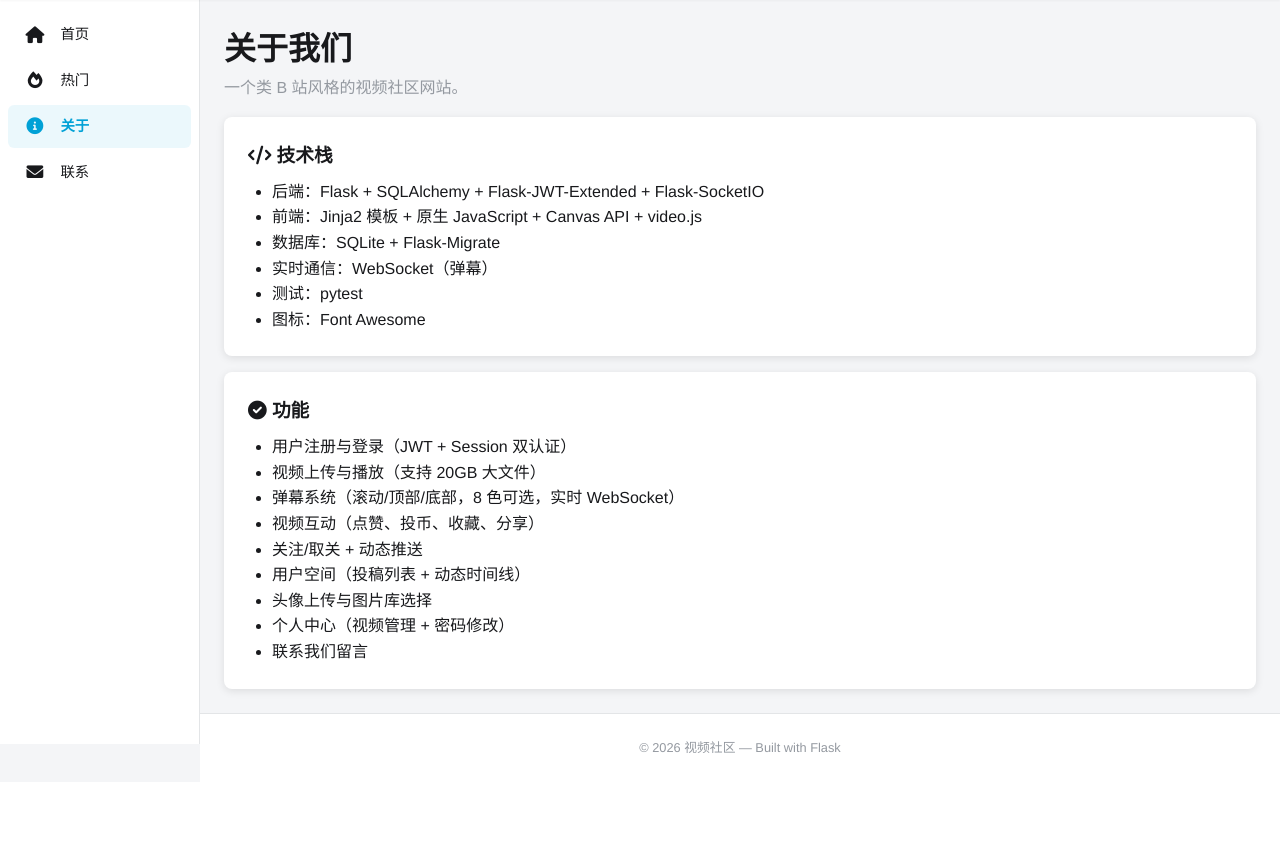
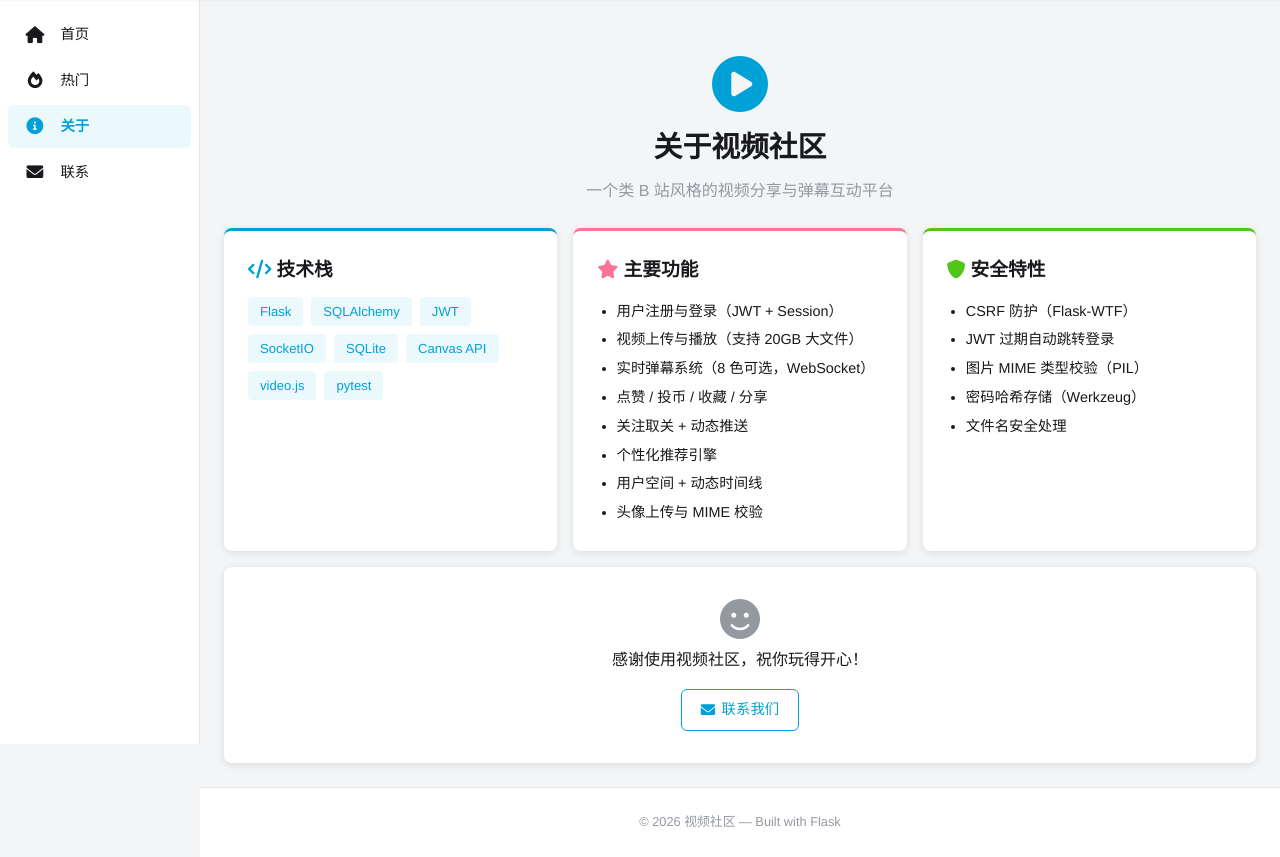
Before and after one commit to ezAiEly/Flask, a Flask app: page /about in a window 1280 px wide. Shown: the part 56-913 px from the top of the page. Before the commit the page ends 809 px from the top, so only its background shows below. Run offline with Flask 3, Linux system fonts and the light colour scheme; some libraries are stand-ins or nearby versions.

Commit message:
Polish remaining frontend pages with Bilibili-style design, fix bugs, and add dependencies
- Add Flask-WTF and Pillow to requirements.txt
- Add CSRF token to delete video form in video.html
- Fix broken url_for('video_page') references in user_space.html feed items
- Redesign about.html with modern card grid, tech stack tags, and feature highlights
- Update login.html and register.html with branded headers, icons, and better UX

```diff
--- a/requirements.txt
+++ b/requirements.txt
@@ -14,3 +14,5 @@ eventlet==0.41.0
 Flask-Migrate==4.1.0
 python-dotenv==1.2.2
 pytest==9.0.3
+Flask-WTF==1.2.2
+Pillow==11.3.0
--- a/templates/about.html
+++ b/templates/about.html
@@ -2,33 +2,60 @@
 {% extends "base.html" %}
 {% block title %}关于{% endblock %}
 {% block content %}
-<h1>关于我们</h1>
-<p class="text-muted mb-2">一个类 B 站风格的视频社区网站。</p>
 
-<div class="card mt-2">
-    <h3><i class="fas fa-code"></i> 技术栈</h3>
-    <ul style="padding-left:1.5rem; margin-top:0.5rem;">
-        <li>后端：Flask + SQLAlchemy + Flask-JWT-Extended + Flask-SocketIO</li>
-        <li>前端：Jinja2 模板 + 原生 JavaScript + Canvas API + video.js</li>
-        <li>数据库：SQLite + Flask-Migrate</li>
-        <li>实时通信：WebSocket（弹幕）</li>
-        <li>测试：pytest</li>
-        <li>图标：Font Awesome</li>
-    </ul>
+<div class="about-hero" style="text-align:center;padding:2rem 0 1.5rem;">
+  <i class="fas fa-play-circle" style="font-size:3.5rem;color:var(--primary-color);display:block;margin-bottom:0.75rem;"></i>
+  <h1 style="font-size:1.8rem;font-weight:700;">关于视频社区</h1>
+  <p class="text-muted" style="font-size:1rem;max-width:480px;margin:0.5rem auto 0;">一个类 B 站风格的视频分享与弹幕互动平台</p>
 </div>
 
-<div class="card mt-2">
-    <h3><i class="fas fa-check-circle"></i> 功能</h3>
-    <ul style="padding-left:1.5rem; margin-top:0.5rem;">
-        <li>用户注册与登录（JWT + Session 双认证）</li>
-        <li>视频上传与播放（支持 20GB 大文件）</li>
-        <li>弹幕系统（滚动/顶部/底部，8 色可选，实时 WebSocket）</li>
-        <li>视频互动（点赞、投币、收藏、分享）</li>
-        <li>关注/取关 + 动态推送</li>
-        <li>用户空间（投稿列表 + 动态时间线）</li>
-        <li>头像上传与图片库选择</li>
-        <li>个人中心（视频管理 + 密码修改）</li>
-        <li>联系我们留言</li>
+<div class="about-grid" style="display:grid;grid-template-columns:repeat(auto-fit, minmax(280px, 1fr));gap:16px;">
+
+  <div class="card" style="border-top:3px solid var(--primary-color);">
+    <h3 style="margin-bottom:0.75rem;"><i class="fas fa-code" style="color:var(--primary-color);"></i> 技术栈</h3>
+    <div style="display:flex;flex-wrap:wrap;gap:8px;">
+      <span class="about-tag" style="background:var(--primary-light);color:var(--primary-color);padding:4px 12px;border-radius:4px;font-size:0.82rem;">Flask</span>
+      <span class="about-tag" style="background:var(--primary-light);color:var(--primary-color);padding:4px 12px;border-radius:4px;font-size:0.82rem;">SQLAlchemy</span>
+      <span class="about-tag" style="background:var(--primary-light);color:var(--primary-color);padding:4px 12px;border-radius:4px;font-size:0.82rem;">JWT</span>
+      <span class="about-tag" style="background:var(--primary-light);color:var(--primary-color);padding:4px 12px;border-radius:4px;font-size:0.82rem;">SocketIO</span>
+      <span class="about-tag" style="background:var(--primary-light);color:var(--primary-color);padding:4px 12px;border-radius:4px;font-size:0.82rem;">SQLite</span>
+      <span class="about-tag" style="background:var(--primary-light);color:var(--primary-color);padding:4px 12px;border-radius:4px;font-size:0.82rem;">Canvas API</span>
+      <span class="about-tag" style="background:var(--primary-light);color:var(--primary-color);padding:4px 12px;border-radius:4px;font-size:0.82rem;">video.js</span>
+      <span class="about-tag" style="background:var(--primary-light);color:var(--primary-color);padding:4px 12px;border-radius:4px;font-size:0.82rem;">pytest</span>
+    </div>
+  </div>
+
+  <div class="card" style="border-top:3px solid var(--pink-color);">
+    <h3 style="margin-bottom:0.75rem;"><i class="fas fa-star" style="color:var(--pink-color);"></i> 主要功能</h3>
+    <ul style="padding-left:1.2rem;margin:0;font-size:0.9rem;line-height:2;color:var(--text-color);">
+      <li>用户注册与登录（JWT + Session）</li>
+      <li>视频上传与播放（支持 20GB 大文件）</li>
+      <li>实时弹幕系统（8 色可选，WebSocket）</li>
+      <li>点赞 / 投币 / 收藏 / 分享</li>
+      <li>关注取关 + 动态推送</li>
+      <li>个性化推荐引擎</li>
+      <li>用户空间 + 动态时间线</li>
+      <li>头像上传与 MIME 校验</li>
     </ul>
+  </div>
+
+  <div class="card" style="border-top:3px solid var(--success-color);">
+    <h3 style="margin-bottom:0.75rem;"><i class="fas fa-shield-alt" style="color:var(--success-color);"></i> 安全特性</h3>
+    <ul style="padding-left:1.2rem;margin:0;font-size:0.9rem;line-height:2;color:var(--text-color);">
+      <li>CSRF 防护（Flask-WTF）</li>
+      <li>JWT 过期自动跳转登录</li>
+      <li>图片 MIME 类型校验（PIL）</li>
+      <li>密码哈希存储（Werkzeug）</li>
+      <li>文件名安全处理</li>
+    </ul>
+  </div>
+
 </div>
+
+<div class="card mt-2 text-center" style="padding:2rem;">
+  <i class="fas fa-smile" style="font-size:2.5rem;color:var(--text-muted);display:block;margin-bottom:0.5rem;"></i>
+  <p style="font-size:1rem;color:var(--text-color);margin:0;">感谢使用视频社区，祝你玩得开心！</p>
+  <a href="{{ url_for('main.contact') }}" class="btn btn-outline mt-2" style="width:auto;"><i class="fas fa-envelope"></i> 联系我们</a>
+</div>
+
 {% endblock %}
--- a/templates/video.html
+++ b/templates/video.html
@@ -30,6 +30,7 @@
   <div style="margin-top:12px;">
     <form method="POST" action="{{ url_for('video.delete_video', video_id=video.id) }}"
           onsubmit="return confirm('确定删除视频「{{ video.title }}」？此操作不可撤销。');">
+      <input type="hidden" name="csrf_token" value="{{ csrf_token() }}">
       <button type="submit" class="btn btn-sm btn-danger"><i class="fas fa-trash"></i> 删除视频</button>
     </form>
   </div>
```
Also changed, not shown: templates/login.html (+11 -8 lines), templates/profile.html (+23 -33 lines), templates/register.html (+16 -12 lines), templates/user_space.html (+4 -4 lines).
